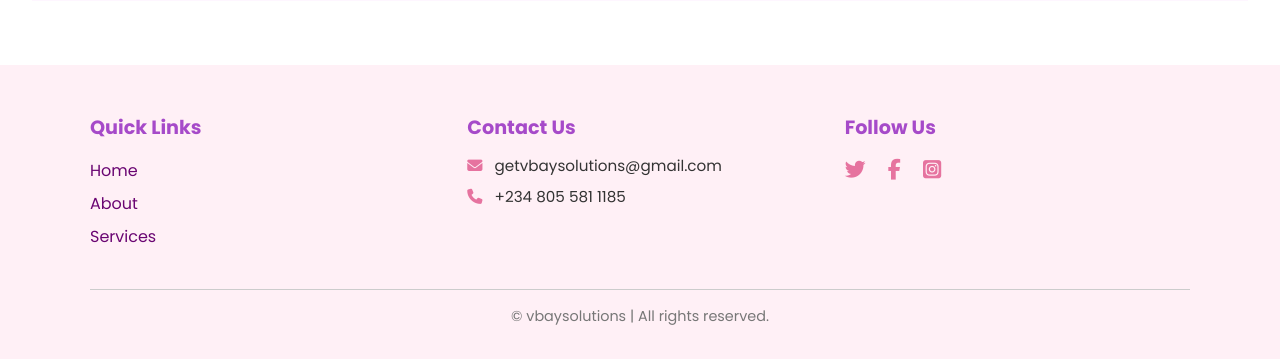
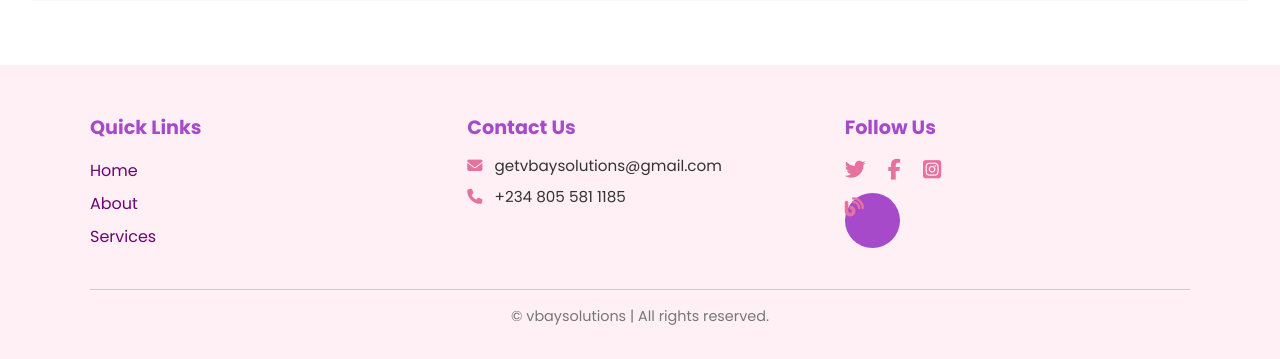
Before and after one commit to githuber-234/Vbay-Solutions, a Django app: page /about/ in a window 1280 px wide. Shown: the part 1257-1616 px from the top of the page. Run offline with Django 5.2, Linux system fonts and the light colour scheme.

Commit message:
Update base.html

```diff
--- a/portfolio/templates/portfolio/base.html
+++ b/portfolio/templates/portfolio/base.html
@@ -87,6 +87,14 @@
             >
               <i class="fa-brands fa-square-instagram"></i>
             </a>
+            <a
+              href="https://venussbay.blogspot.com"
+              class="contact-item"
+              target="_blank"
+              rel="noopener noreferrer"
+            >
+              <i class="fa-solid fa-blog"></i>
+            </a>
           </div>
         </div>
         <div class="footer-bottom">
```
